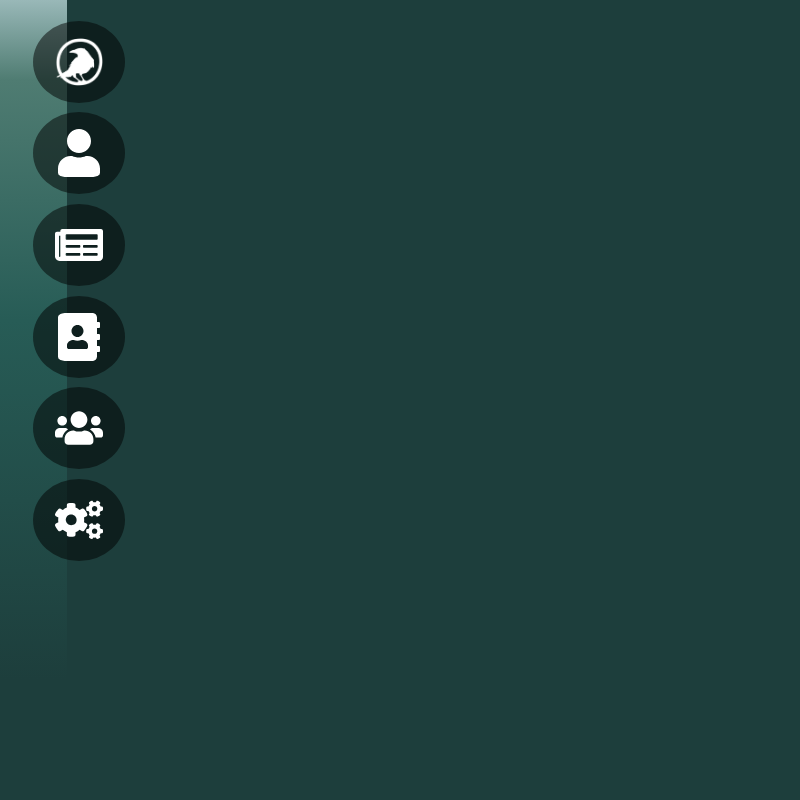
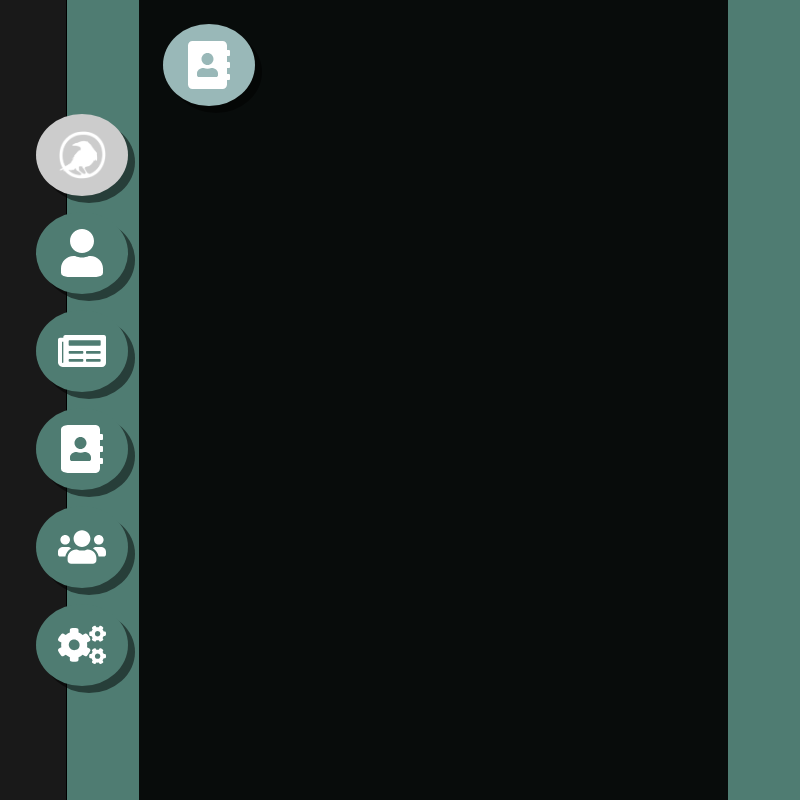
Before and after one commit to JVI-gh/Ravengard, an Electron app: page src/assets/screens/main.html in a window 800 px wide. Drawn offline with nearby package versions, Linux system fonts and the light colour scheme; files that its build step writes are made by us from their sources.

Commit message:
Proper working for side menu and main view starting on basic app working

```diff
--- a/src/assets/screens/main.html
+++ b/src/assets/screens/main.html
@@ -9,60 +9,82 @@
     <!-- Bootstrap CSS -->
     <link href="https://cdn.jsdelivr.net/npm/bootstrap@5.0.1/dist/css/bootstrap.min.css" rel="stylesheet"
         integrity="sha384-+0n0xVW2eSR5OomGNYDnhzAbDsOXxcvSN1TPprVMTNDbiYZCxYbOOl7+AMvyTG2x" crossorigin="anonymous">
-    <script type="text/javascript" src="dat.gui.min.js"></script>
-    <link rel="stylesheet" href="./assets/stylesheets/base.css">
-    <link rel="stylesheet" href="./assets/stylesheets/support-classes.css">
+    <link rel="stylesheet" href="../stylesheets/base.css">
+    <link rel="stylesheet" href="../stylesheets/support-classes.css">
     <script async src='https://www.google-analytics.com/analytics.js'></script>
     <link rel="shortcut icon" href="assets/img/logo.png" type="image/x-icon">
     <link rel="stylesheet" href="../stylesheets/main.css">
     <title>Ravengard</title>
 </head>
 
-
 <body>
     <div class="container-fluid p-0 vh-100">
         <div class="row h-100 m-0">
             <div class="col-1 side-menu">
-                <ul>
-                    <button>
+                <ul class="centerY">
+                    <button class="menu-button">
                         <li>
                             <img class="icon-svg" src="../img/logo.png" alt="logo" srcset="">
                         </li>
                     </button>
-                    <button>
+                    <button class="menu-button">
 
                         <li>
                             <img class="icon-svg" src="../svg/user-solid.svg" alt="user profile">
                         </li>
                     </button>
-                    <button>
+                    <button class="menu-button">
 
                         <li>
                             <img class="icon-svg" src="../svg/newspaper-solid.svg" alt="news">
 
                         </li>
                     </button>
-                    <button>
+                    <button class="menu-button">
                         <li>
                             <img class="icon-svg" src="../svg/address-book-solid.svg" alt="friend list">
-
                         </li>
                     </button>
-                    <button>
+                    <button class="menu-button">
                         <li>
                             <img class="icon-svg" src="../svg/users-solid.svg" alt="server list">
 
                         </li>
                     </button>
-                    <button>
+                    <button class="menu-button">
                         <li>
                             <img class="icon-svg" src="../svg/cogs-solid.svg" alt="options">
                         </li>
                     </button>
                 </ul>
             </div>
-            <div class="col-11 main-view">
+            <div class="col-11 main-view h-100"">
+                <div class="container-fluid h-100">
+                    <div id="Main" class="tabs-view h-100">
+
+                        <div class="row">
+                            <div class="col-3">
+                                <button class="goBack">
+                                    <img class="icon-tab" src="../svg/address-book-solid.svg" alt="friend list">
+                                </button>
+
+                            </div>
+
+                        </div>
+
+                    </div>
+                    <div id="Profile" class="tabs-view"></div>
+                    <div id="News" class="tabs-view"></div>
+                    <div id="Friendlist" class="tabs-view">
+                    </div>
+                    <div id="Communities" class="tabs-view"></div>
+                    <div id="Options" class="tabs-view"></div>
+                </div>
             </div>
         </div>
 
     </div>
+    <script src="../scripts/main.js"></script>
+</body>
+
+</html>
--- /dev/null
+++ b/src/assets/scripts/main.js
@@ -0,0 +1,31 @@
+const MENUBUTTONS = document.getElementsByClassName("menu-button");
+const MENUBUTTONSNAMES = [
+  "Main",
+  "Profile",
+  "News",
+  "Friendlist",
+  "Communities",
+  "Options",
+];
+const TABS = document.getElementsByClassName("tabs-view");
+MENUBUTTONS[0].className += " active";
+TABS[0].style.display = "block";
+
+for (let c = 0; c < MENUBUTTONS.length; c++) {
+  MENUBUTTONS[c].addEventListener("click", (e) => {
+    openTab(e, MENUBUTTONSNAMES[c]);
+  });
+}
+
+function openTab(evt, tab) {
+  for (let i = 0; i < TABS.length; i++) {
+    TABS[i].style.display = "none";
+  }
+
+  for (let i = 0; i < MENUBUTTONS.length; i++) {
+    MENUBUTTONS[i].className = MENUBUTTONS[i].className.replace(" active", "");
+  }
+
+  document.getElementById(tab).style.display = "block";
+  evt.currentTarget.className += " active";
+}
--- a/src/assets/stylesheets/main.css
+++ b/src/assets/stylesheets/main.css
@@ -1,13 +1,21 @@
+body {
+    background: transparent;
+}
 .side-menu {
-    background: rgb(29,62,60);
-    background: linear-gradient(0deg, rgba(29,62,60,1) 15%, rgba(39,92,86,1) 60%, rgba(79,124,114,1) 90%, rgba(153, 184, 184, 1) 100%);
+    background:rgba(0, 0, 0, 0.9);
+  /* background: rgb(29,62,60);
+    background: linear-gradient(0deg, rgba(29,62,60,1) 15%, rgba(39,92,86,1) 60%, rgba(79,124,114,1) 90%, rgba(153, 184, 184, 1) 100%); */
+  /* background: linear-gradient( 0deg, rgba(0, 0, 0, 1) 20%, rgba(0, 0, 0, 0.9) 40%, rgba(0, 0, 0, 0.8) 60%, rgba(0, 0, 0, 0.7) 80%, rgba(0, 0, 0, 0.6) 100%); */
+  /* background: linear-gradient( 180deg, rgba(0, 0, 0, 1) 33%, rgba(0, 0, 0, 0.9) 66%, rgba(0, 0, 0, 0.8) 100%); */
+  border-right: 1px solid black;
 }
 
 button {
   border: 0;
-    margin: 0.3rem;
-    background-color: rgba(0, 0, 0, 0.5);
+  margin: 0.5rem;
+  background-color: #4f7c72;
   border-radius: 50%;
+  box-shadow: 7px 7px rgba(0, 0, 0, 0.5);
 }
 
 button:hover {
@@ -20,12 +28,19 @@ button:hover {
   border-radius: 20%;
 }
 
-ul, li {
+button.active {
+  background-color: #ccc;
+}
+
+ul,
+li {
   list-style: none;
   padding: 1rem;
 }
 
-img, li, ul {
+img,
+li,
+ul {
   user-drag: none;
   user-select: none;
   -moz-user-select: none;
@@ -33,3 +48,29 @@ img, li, ul {
   -webkit-user-select: none;
   -ms-user-select: none;
 }
+
+.main-view {
+    background-color: #4f7c72;
+    padding:0rem 3rem;
+    color: #fff;
+}
+
+.tabs-view {
+  display: none;
+}
+
+.goBack {
+    background-color: #99b8b8;
+}
+
+#Main {
+    padding: 1rem;
+    background:rgba(0, 0, 0, 0.9);
+
+}
+
+.icon-tab {
+    width: 5rem;
+    height: 5rem;
+    padding: 1rem
+}
```
Also changed, not shown: src/assets/svg/search-solid.svg (added), src/assets/svg/user-minus-solid.svg (added), src/assets/svg/user-plus-solid.svg (added), src/assets/svg/user-times-solid.svg (added). Lines whose indentation alone changed are shown as unchanged.
